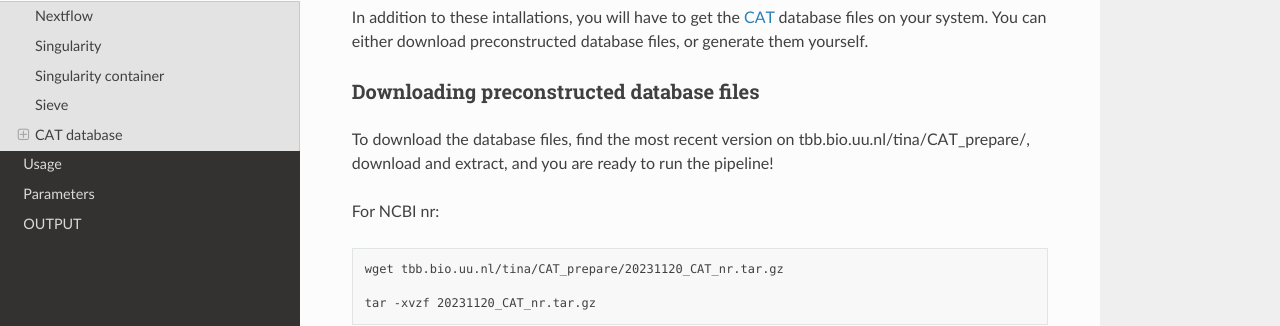
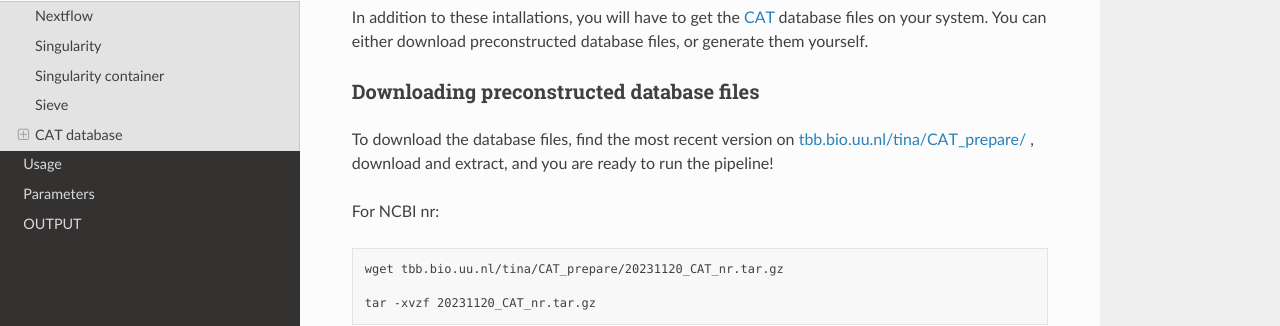
Before and after one commit to matiasWanntorp/sieve-doc, a Sphinx documentation site: the page built from docs/source/installation.rst, in a window 1280 px wide and 900 px high, scrolled down 2232 px. Shown: the part 190-516 px from the top of the window. Built offline with Sphinx 7.4.7 and the Read the Docs theme 2.0.0, drawn with Linux system fonts in a browser that asks for light colours; part of the change alters nothing that is shown.

```diff
--- a/docs/source/installation.rst
+++ b/docs/source/installation.rst
@@ -109,7 +109,7 @@ In addition to these intallations, you will have to get the `CAT <https://github
 Downloading preconstructed database files
 ~~~~~~~~~~~~~~~~~~~~~~~~~~~~~~~~~~~~~~~~~
 
-To download the database files, find the most recent version on tbb.bio.uu.nl/tina/CAT_prepare/, download and extract, and you are ready to run the pipeline!
+To download the database files, find the most recent version on `tbb.bio.uu.nl/tina/CAT_prepare/ <tbb.bio.uu.nl/tina/CAT_prepare/>`_ , download and extract, and you are ready to run the pipeline!
 
 For NCBI nr:
 
```
